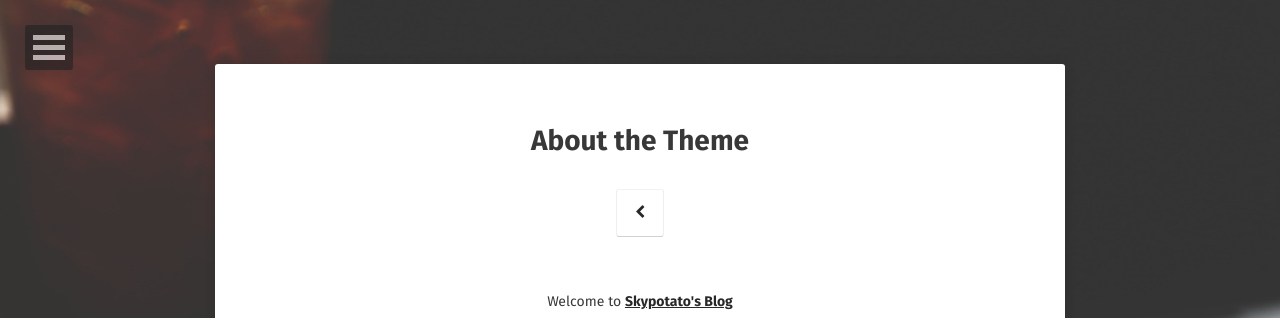
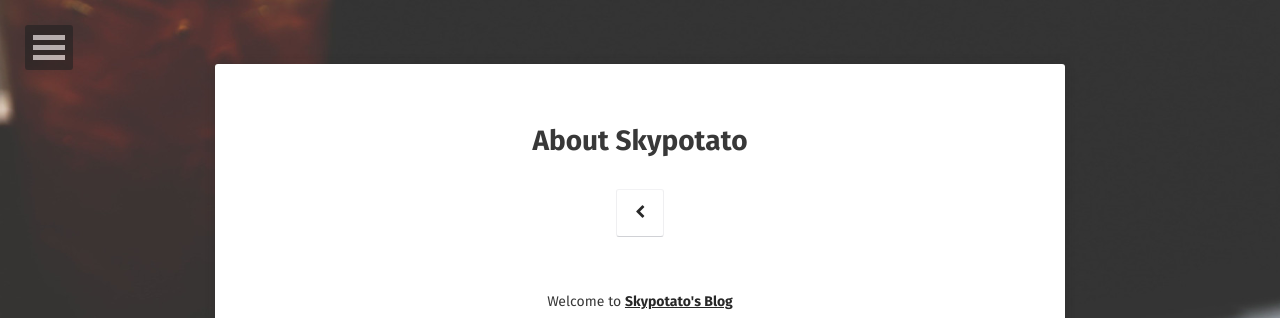
Before and after one commit to skypotato/skypotato.github.io, a Jekyll site: the page built from about/index.md, in a window 1280 px wide. Shown: the top 318 px of the page. Built offline with Jekyll 4.4.1, drawn with Linux system fonts in a browser that asks for light colours; some web fonts are replaced; some of the changed lines change nothing that is shown.

Commit message:
Update index.md

```diff
--- a/about/index.md
+++ b/about/index.md
@@ -1,8 +1,8 @@
 ---
 layout: page
-title: About the Theme
-tags: [about, Jekyll, theme, moon]
-date: 2016-03-21
+title: About Skypotato
+tags: [about, skypotato, webcash, bizplay, accounts]
+date: 2020-09-14
 comments: false
 ---
 
```
